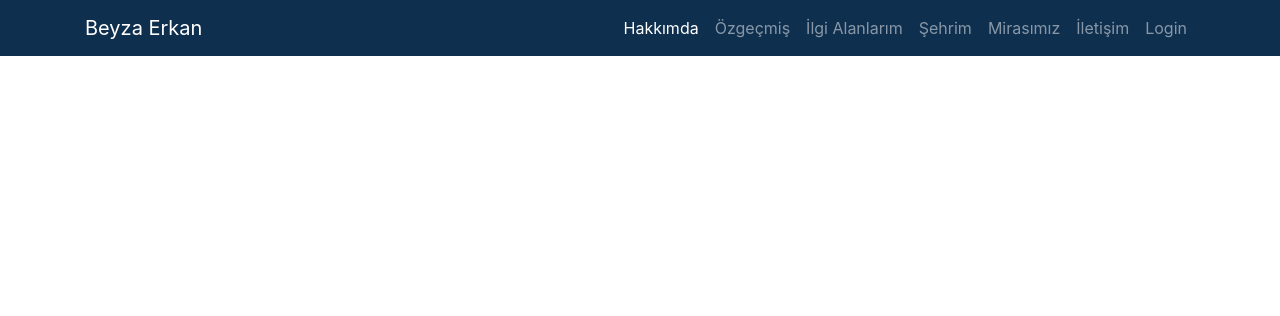
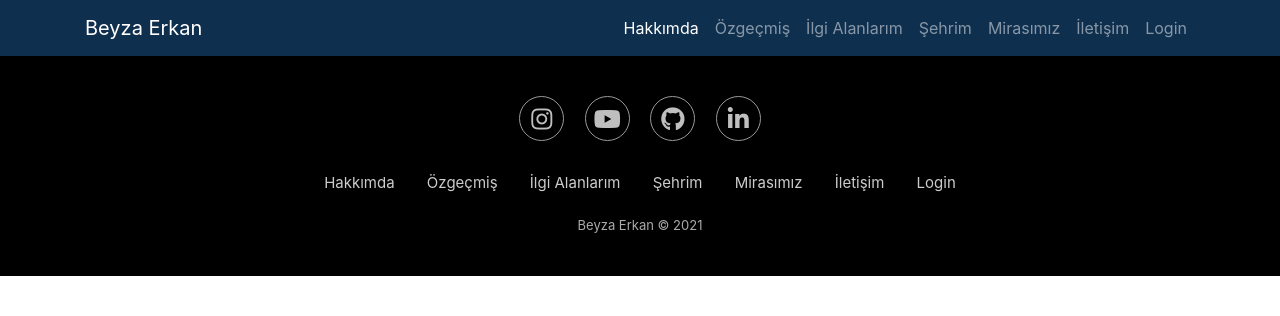
Before and after one commit to beyzaerkan/Web_Teknolojileri_Proje_-devi, a PHP site: page / in a window 1280 px wide. Shown: the top 316 px of the page. Run offline with PHP 8.4, Linux system fonts and the light colour scheme; some libraries are stand-ins or nearby versions.

Commit message:
Footer eklendi

```diff
--- a/css/style.css
+++ b/css/style.css
@@ -2,3 +2,63 @@
     width: 100%;
     height: 665px;
   }
+
+ .footer-basic {
+  padding:40px 0;
+  background-color:black;
+  color: white;
+  text-align: center;
+}
+
+.footer-basic ul {
+  padding:5px;
+  list-style:none;
+  text-align:center;
+  font-size:15px;
+  line-height:1.6;
+}
+
+.footer-basic li {
+  padding:0 10px;
+}
+
+.footer-basic ul a {
+  color:inherit;
+  text-decoration:none;
+  opacity:0.8;
+}
+
+.footer-basic ul a:hover {
+  opacity:1;
+}
+
+.footer-basic .social {
+  text-align:center;
+  padding-bottom:25px;
+}
+
+.footer-basic .social > a {
+  font-size:24px;
+  width:45px;
+  height:45px;
+  line-height:45px;
+  display:inline-block;
+  text-align:center;
+  border-radius:50%;
+  border:1px solid #ccc;
+  margin:0 8px;
+  color:inherit;
+  opacity:0.75;
+}
+
+.footer-basic .social > a:hover {
+  opacity:0.9;
+}
+
+.footer-basic .copyright {
+  margin-top:15px;
+  text-align:center;
+  font-size:13px;
+  color:#aaa;
+  margin-bottom:0;
+}
--- a/index.html
+++ b/index.html
@@ -6,7 +6,9 @@
 	<meta http-equiv="X-UA-Compatible" content="IE=edge">
 	<meta name="viewport" content="width=device-width, initial-scale=1.0">
 	<title>BEYZA ERKAN</title>
+	<link rel="stylesheet" href="css/style.css">
 	<link rel="stylesheet" href="https://maxcdn.bootstrapcdn.com/bootstrap/4.5.2/css/bootstrap.min.css">
+	<link rel="stylesheet" href="https://pro.fontawesome.com/releases/v5.10.0/css/all.css" integrity="sha384-AYmEC3Yw5cVb3ZcuHtOA93w35dYTsvhLPVnYs9eStHfGJvOvKxVfELGroGkvsg+p" crossorigin="anonymous"/>
   	<script src="https://ajax.googleapis.com/ajax/libs/jquery/3.5.1/jquery.min.js"></script>
   	<script src="https://cdnjs.cloudflare.com/ajax/libs/popper.js/1.16.0/umd/popper.min.js"></script>
   	<script src="https://maxcdn.bootstrapcdn.com/bootstrap/4.5.2/js/bootstrap.min.js"></script>
@@ -52,9 +54,23 @@
 	</div>
   </nav>
 
-  <footer>
-	  <div class=""></div>
-  </footer>
-
+  <footer class="footer-basic">
+	<div class="social">
+		<a href="https://www.instagram.com/beyza_erkann/" target="_blank"><i class="fab fa-instagram"></i></a>
+		<a href="https://www.youtube.com/channel/UC6Ld2lO7ly46NhSVXVFvONQ/featured" target="_blank"><i class="fab fa-youtube"></i></i></a>
+		<a href="https://github.com/beyzaerkan" target="_blank"><i class="fab fa-github"></i></a>
+		<a href="https://www.linkedin.com/in/beyza-erkan-0006171b6/" target="_blank"><i class="fab fa-linkedin-in"></i></a>
+	</div>
+	<ul class="list-inline">
+		<li class="list-inline-item"><a href="index.html">Hakkımda</a></li>
+		<li class="list-inline-item"><a href="ozgecmis.html">Özgeçmiş</a></li>
+		<li class="list-inline-item"><a href="ilgialanlarım.html">İlgi Alanlarım</a></li>
+		<li class="list-inline-item"><a href="sehrim.html">Şehrim</a></li>
+		<li class="list-inline-item"><a href="mirasımız.html">Mirasımız</a></li>
+		<li class="list-inline-item"><a href="iletisim.html">İletişim</a></li>
+		<li class="list-inline-item"><a href="login.html">Login</a></li>
+	</ul>
+	<p class="copyright">Beyza Erkan © 2021</p>
+</footer>
 
 </html>
```
Also changed, not shown: iletisim.html (+24 -0 lines), ilgialanlarım.html (+33 -0 lines), login.html (+21 -0 lines), mirasımız.html (+21 -27 lines), ozgecmis.html (+21 -0 lines), sehrim.html (+18 -6 lines).
